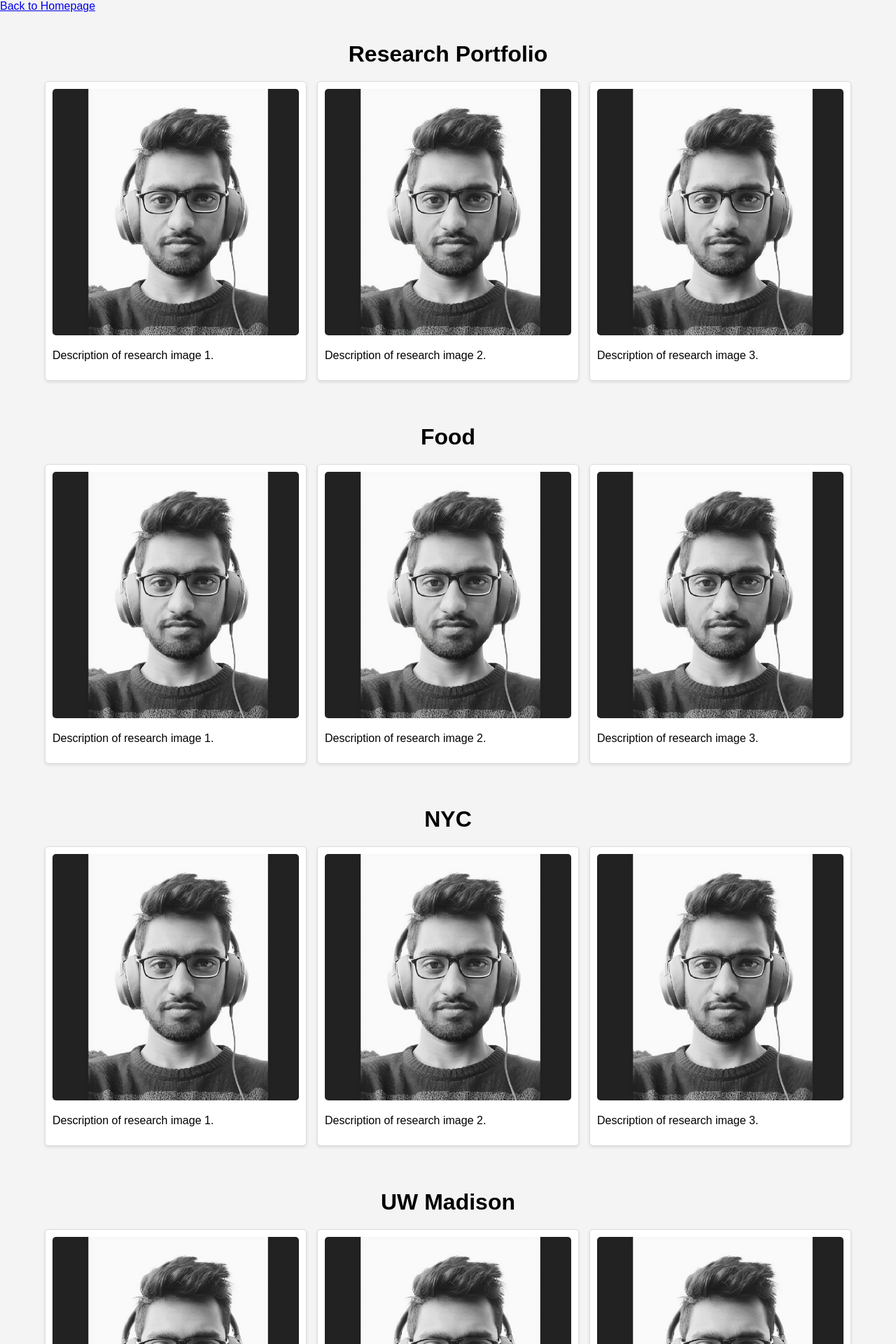
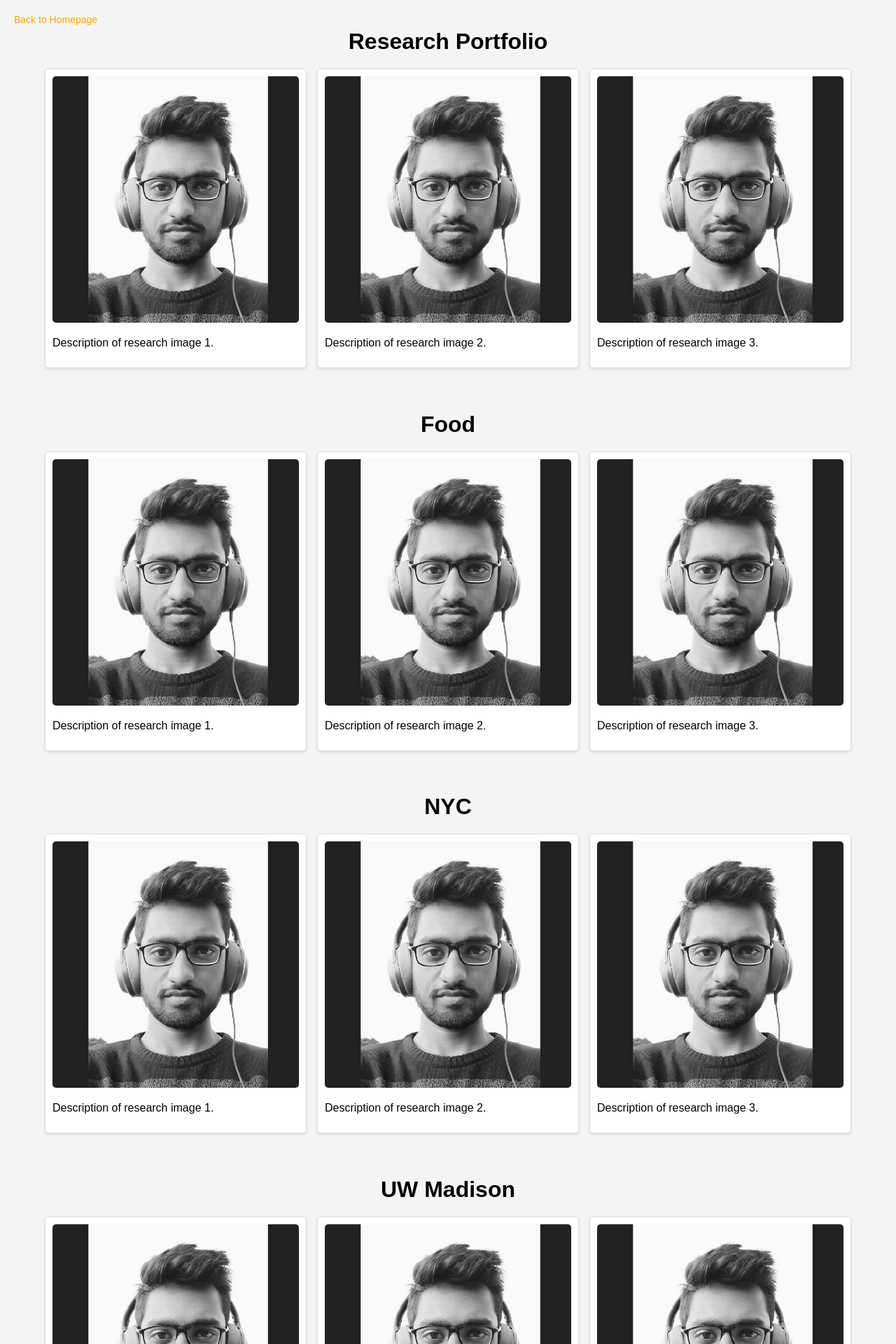
Before and after one commit to hotshott22/portfolio, a Jekyll site: the page one.html, which Jekyll copies as it is, in a window 1280 px wide. Shown: the top 1920 px of the page at 70% size. Built offline with Jekyll 4.4.1, drawn with Linux system fonts in a browser that asks for light colours.

Commit message:
Update one.html

```diff
--- a/one.html
+++ b/one.html
@@ -48,6 +48,18 @@
             height: auto;
             border-radius: 5px;
         }
+        .home-link {
+            position: fixed;
+            top: 20px;
+            left: 20px;
+            color: orange;
+            text-decoration: none;
+            font-size: 14px;
+        }
+        .home-link:hover {
+            text-decoration: underline;
+        }
+
     </style>
 </head>
 <body>
```
